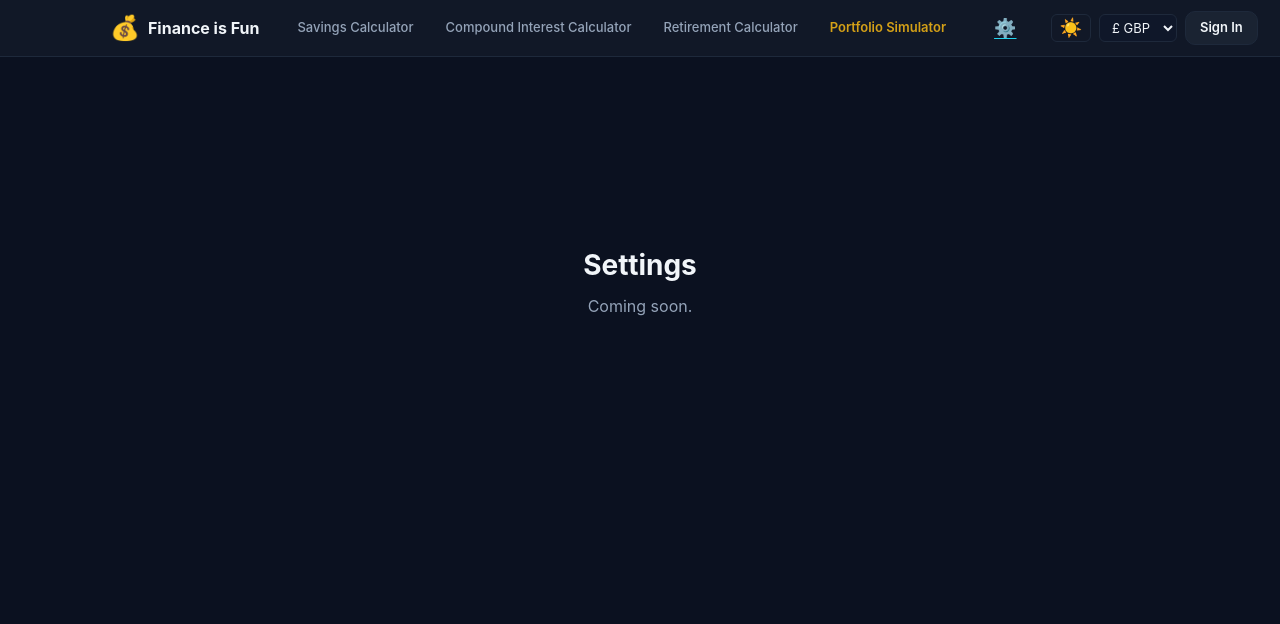
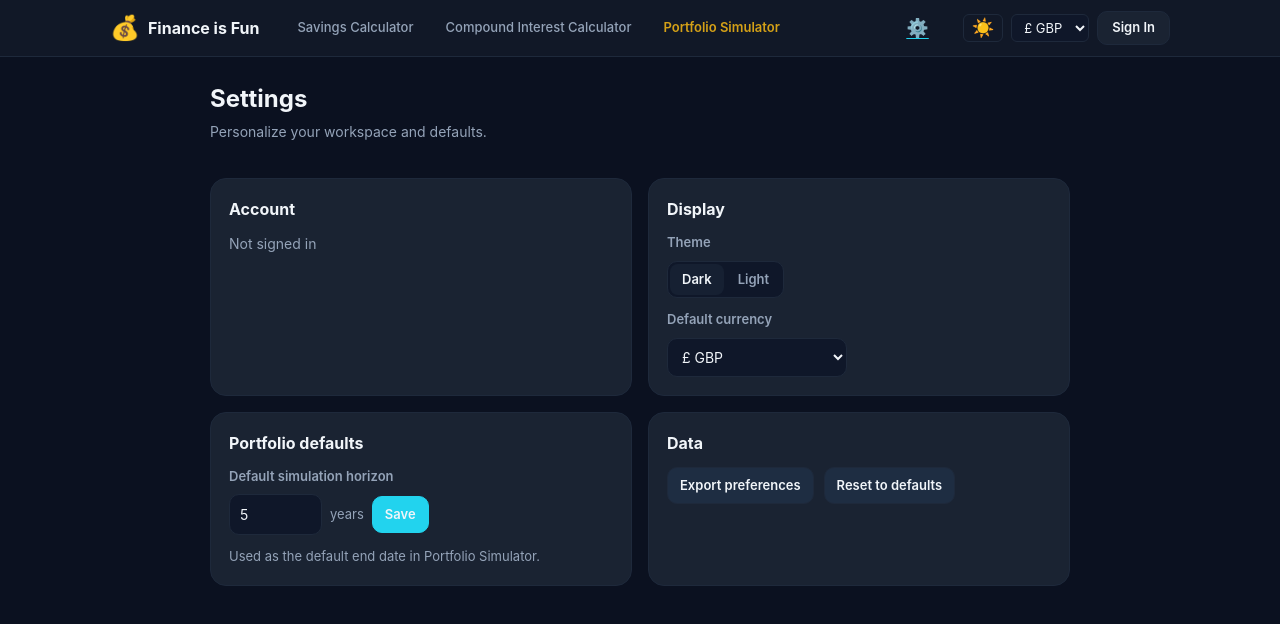
Before and after one commit to QuentinLachaud/vibe_finance, a React (Vite) app: page /settings in a window 1280 px wide. Shown: the top 624 px of the page. Built offline with nearby package versions, Linux system fonts and the light colour scheme; no server answers.

Commit message:
Settings and cleanup

```diff
--- a/src/App.css
+++ b/src/App.css
@@ -787,6 +787,154 @@ body {
   color: var(--text-secondary);
 }
 
+/* ── Settings Page ── */
+.settings-page {
+  display: flex;
+  flex-direction: column;
+  gap: 16px;
+}
+
+.settings-grid {
+  display: grid;
+  grid-template-columns: repeat(2, minmax(0, 1fr));
+  gap: 16px;
+}
+
+@media (max-width: 960px) {
+  .settings-grid {
+    grid-template-columns: 1fr;
+  }
+}
+
+.settings-card {
+  background: var(--bg-card);
+  border: 1px solid var(--border-color);
+  border-radius: var(--radius-lg);
+  padding: 18px;
+  display: flex;
+  flex-direction: column;
+  gap: 12px;
+}
+
+.settings-card-title {
+  font-size: 16px;
+  font-weight: 700;
+  color: var(--text-primary);
+  margin: 0;
+}
+
+.settings-text {
+  font-size: 14px;
+  color: var(--text-secondary);
+  margin: 0;
+}
+
+.settings-field {
+  display: flex;
+  flex-direction: column;
+  gap: 8px;
+}
+
+.settings-label {
+  font-size: 13px;
+  font-weight: 600;
+  color: var(--text-secondary);
+}
+
+.settings-segmented {
+  background: var(--bg-input);
+  border: 1px solid var(--border-color);
+  border-radius: var(--radius-md);
+  display: inline-flex;
+  padding: 2px;
+  gap: 2px;
+  width: fit-content;
+}
+
+.settings-segment {
+  border: none;
+  background: transparent;
+  color: var(--text-secondary);
+  font-size: 13px;
+  font-weight: 600;
+  border-radius: calc(var(--radius-md) - 2px);
+  padding: 6px 12px;
+  cursor: pointer;
+}
+
+.settings-segment--active {
+  background: var(--bg-card-alt);
+  color: var(--text-primary);
+}
+
+.settings-select,
+.settings-input {
+  background: var(--bg-input);
+  border: 1px solid var(--border-color);
+  border-radius: var(--radius-md);
+  color: var(--text-primary);
+  padding: 9px 10px;
+  font-size: 14px;
+}
+
+.settings-select {
+  max-width: 180px;
+}
+
+.settings-inline {
+  display: flex;
+  align-items: center;
+  gap: 8px;
+  flex-wrap: wrap;
+}
+
+.settings-input {
+  max-width: 100px;
+}
+
+.settings-suffix {
+  font-size: 13px;
+  color: var(--text-secondary);
+}
+
+.settings-actions {
+  display: flex;
+  gap: 10px;
+  flex-wrap: wrap;
+}
+
+.settings-btn {
+  border-radius: var(--radius-md);
+  border: 1px solid var(--border-color);
+  background: var(--bg-hover);
+  color: var(--text-primary);
+  font-size: 13px;
+  font-weight: 600;
+  padding: 8px 12px;
+  cursor: pointer;
+}
+
+.settings-btn:hover {
+  background: var(--bg-card-alt);
+}
+
+.settings-btn--primary {
+  background: var(--accent-primary);
+  border-color: var(--accent-primary);
+  color: var(--text-primary);
+}
+
+.settings-btn--primary:hover {
+  filter: brightness(1.05);
+}
+
+.settings-note,
+.settings-status {
+  font-size: 13px;
+  color: var(--text-secondary);
+  margin: 0;
+}
+
 /* ── Generic overrides for library components ── */
 /* Ensure NumberInput inside expense rows has no extra border */
 .expense-row input,
--- a/src/pages/PortfolioSimulatorPage.tsx
+++ b/src/pages/PortfolioSimulatorPage.tsx
@@ -22,6 +22,19 @@ function addMonths(ym: string, months: number): string {
   const ny = Math.floor(total / 12);
   const nm = (total % 12) + 1;
   return `${ny}-${String(nm).padStart(2, '0')}`;
+}
+
+function getDefaultSimulationYears(): number {
+  try {
+    const raw = localStorage.getItem('vibe-finance-sim-default-years');
+    const parsed = Number(raw);
+    if (!Number.isNaN(parsed)) {
+      return Math.min(60, Math.max(5, Math.round(parsed)));
+    }
+  } catch {
+    // ignore storage errors
+  }
+  return 30;
 }
 
 // ── Sub-components ──
@@ -349,8 +362,8 @@ export function PortfolioSimulatorPage() {
   // Starting conditions
   const [startingBalance, setStartingBalance] = useState(0);
 
-  // Simulation horizon (default 30 years from now)
-  const [simulationEnd, setSimulationEnd] = useState(() => addMonths(currentMonth(), 360));
+  // Simulation horizon (default from settings, 30 years fallback)
+  const [simulationEnd, setSimulationEnd] = useState(() => addMonths(currentMonth(), getDefaultSimulationYears() * 12));
 
   // Scenarios
   const [scenarios, setScenarios] = useState<Scenario[]>([]);
--- /dev/null
+++ b/src/pages/SettingsPage.tsx
@@ -0,0 +1,170 @@
+import { useMemo, useState } from 'react';
+import { useTheme } from '../state/ThemeContext';
+import { useCurrency } from '../state/CurrencyContext';
+import { useAuth } from '../state/AuthContext';
+import type { CurrencyCode } from '../types';
+import type { ThemeMode } from '../types';
+
+const SIM_YEARS_KEY = 'vibe-finance-sim-default-years';
+
+function getSavedSimulationYears(): number {
+  try {
+    const raw = localStorage.getItem(SIM_YEARS_KEY);
+    const parsed = Number(raw);
+    if (!Number.isNaN(parsed)) {
+      return Math.min(60, Math.max(5, Math.round(parsed)));
+    }
+  } catch {
+    // ignore storage issues
+  }
+  return 30;
+}
+
+export function SettingsPage() {
+  const { theme, setTheme } = useTheme();
+  const { currency, setCurrency } = useCurrency();
+  const { user, logout } = useAuth();
+
+  const [simulationYears, setSimulationYears] = useState<number>(getSavedSimulationYears);
+  const [status, setStatus] = useState<string>('');
+
+  const accountLabel = useMemo(() => {
+    if (!user) return 'Not signed in';
+    return user.displayName || user.email || 'Signed in';
+  }, [user]);
+
+  const saveSimulationYears = () => {
+    const normalized = Math.min(60, Math.max(5, Math.round(simulationYears)));
+    setSimulationYears(normalized);
+    localStorage.setItem(SIM_YEARS_KEY, String(normalized));
+    setStatus('Simulation defaults saved.');
+  };
+
+  const exportPreferences = () => {
+    const payload = {
+      theme,
+      currency: currency.code,
+      simulationYears,
+      exportedAt: new Date().toISOString(),
+    };
+
+    const blob = new Blob([JSON.stringify(payload, null, 2)], {
+      type: 'application/json',
+    });
+    const url = URL.createObjectURL(blob);
+    const link = document.createElement('a');
+    link.href = url;
+    link.download = 'vibe-finance-preferences.json';
+    link.click();
+    URL.revokeObjectURL(url);
+    setStatus('Preferences exported.');
+  };
+
+  const resetPreferences = () => {
+    const confirmed = window.confirm('Reset theme, currency, and simulation defaults?');
+    if (!confirmed) return;
+
+    const defaultTheme: ThemeMode = 'dark';
+    const defaultCurrency: CurrencyCode = 'GBP';
+    const defaultSimulationYears = 30;
+
+    setTheme(defaultTheme);
+    setCurrency(defaultCurrency);
+    setSimulationYears(defaultSimulationYears);
+    localStorage.setItem(SIM_YEARS_KEY, String(defaultSimulationYears));
+    setStatus('Preferences reset to defaults.');
+  };
+
+  return (
+    <div className="settings-page">
+      <div className="page-header">
+        <h1 className="page-title">Settings</h1>
+        <p className="page-subtitle">Personalize your workspace and defaults.</p>
+      </div>
+
+      <div className="settings-grid">
+        <section className="settings-card">
+          <h2 className="settings-card-title">Account</h2>
+          <p className="settings-text">{accountLabel}</p>
+          {user && (
+            <button className="settings-btn settings-btn--secondary" onClick={logout}>
+              Sign out
+            </button>
+          )}
+        </section>
+
+        <section className="settings-card">
+          <h2 className="settings-card-title">Display</h2>
+          <div className="settings-field">
+            <label className="settings-label">Theme</label>
+            <div className="settings-segmented">
+              <button
+                className={`settings-segment ${theme === 'dark' ? 'settings-segment--active' : ''}`}
+                onClick={() => setTheme('dark')}
+              >
+                Dark
+              </button>
+              <button
+                className={`settings-segment ${theme === 'light' ? 'settings-segment--active' : ''}`}
+                onClick={() => setTheme('light')}
+              >
+                Light
+              </button>
+            </div>
+          </div>
+
+          <div className="settings-field">
+            <label className="settings-label" htmlFor="settings-currency">Default currency</label>
+            <select
+              id="settings-currency"
+              className="settings-select"
+              value={currency.code}
+              onChange={(e) => setCurrency(e.target.value as CurrencyCode)}
+            >
+              <option value="GBP">£ GBP</option>
+              <option value="USD">$ USD</option>
+              <option value="EUR">€ EUR</option>
+            </select>
+          </div>
+        </section>
+
+        <section className="settings-card">
+          <h2 className="settings-card-title">Portfolio defaults</h2>
+          <div className="settings-field">
+            <label className="settings-label" htmlFor="settings-sim-years">Default simulation horizon</label>
+            <div className="settings-inline">
+              <input
+                id="settings-sim-years"
+                className="settings-input"
+                type="number"
+                min={5}
+                max={60}
+                step={1}
+                value={simulationYears}
+                onChange={(e) => setSimulationYears(Number(e.target.value || 30))}
+              />
+              <span className="settings-suffix">years</span>
+              <button className="settings-btn settings-btn--primary" onClick={saveSimulationYears}>
+                Save
+              </button>
+            </div>
+          </div>
+          <p className="settings-note">Used as the default end date in Portfolio Simulator.</p>
+        </section>
+
+        <section className="settings-card">
+          <h2 className="settings-card-title">Data</h2>
+          <div className="settings-actions">
+            <button className="settings-btn settings-btn--secondary" onClick={exportPreferences}>
+              Export preferences
+            </button>
+            <button className="settings-btn settings-btn--secondary" onClick={resetPreferences}>
+              Reset to defaults
+            </button>
+          </div>
+          {status && <p className="settings-status">{status}</p>}
+        </section>
+      </div>
+    </div>
+  );
+}
--- a/src/router/navigation.ts
+++ b/src/router/navigation.ts
@@ -3,7 +3,6 @@ import type { NavItem } from '../types';
 export const NAV_ITEMS: NavItem[] = [
   { label: 'Savings Calculator', path: '/' },
   { label: 'Compound Interest Calculator', path: '/compound-interest' },
-  { label: 'Retirement Calculator', path: '/retirement' },
   { label: 'Portfolio Simulator', path: '/portfolio', isGold: true },
   { label: 'Settings', path: '/settings', isSettings: true },
 ];
--- a/src/state/ThemeContext.tsx
+++ b/src/state/ThemeContext.tsx
@@ -10,6 +10,7 @@ import type { ThemeMode } from '../types';
 interface ThemeContextValue {
   theme: ThemeMode;
   toggleTheme: () => void;
+  setTheme: (theme: ThemeMode) => void;
 }
 
 const ThemeContext = createContext<ThemeContextValue | null>(null);
@@ -40,7 +41,7 @@ export function ThemeProvider({ children }: { children: ReactNode }) {
     setTheme((prev) => (prev === 'dark' ? 'light' : 'dark'));
 
   return (
-    <ThemeContext.Provider value={{ theme, toggleTheme }}>
+    <ThemeContext.Provider value={{ theme, toggleTheme, setTheme }}>
       {children}
     </ThemeContext.Provider>
   );
```
Also changed, not shown: src/router/index.tsx (+4 -4 lines).
